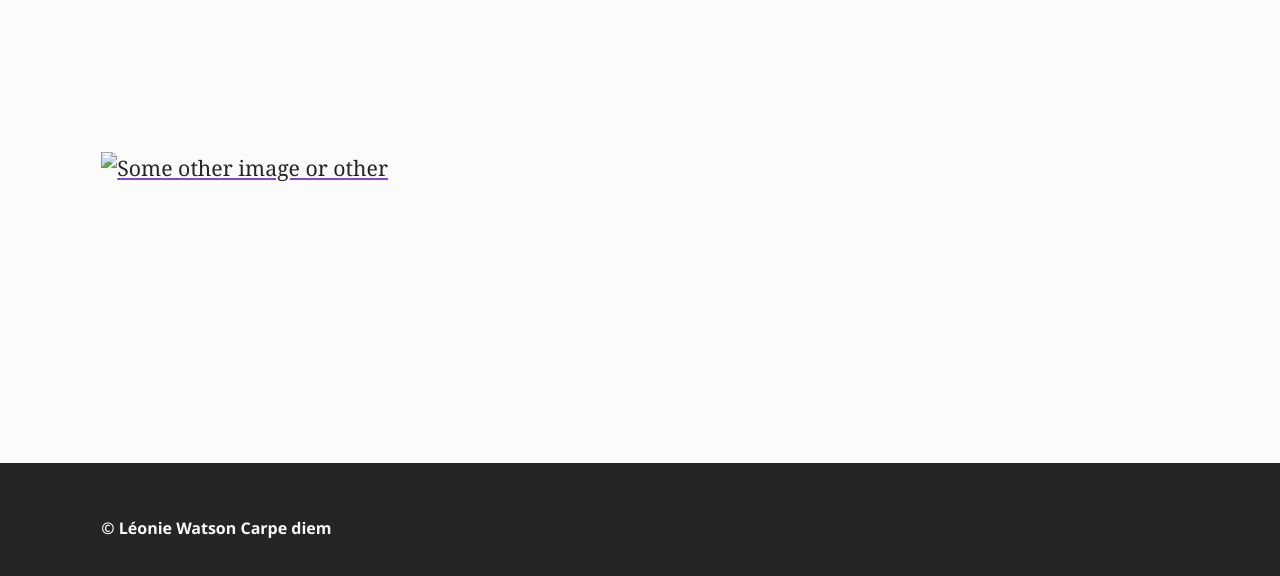
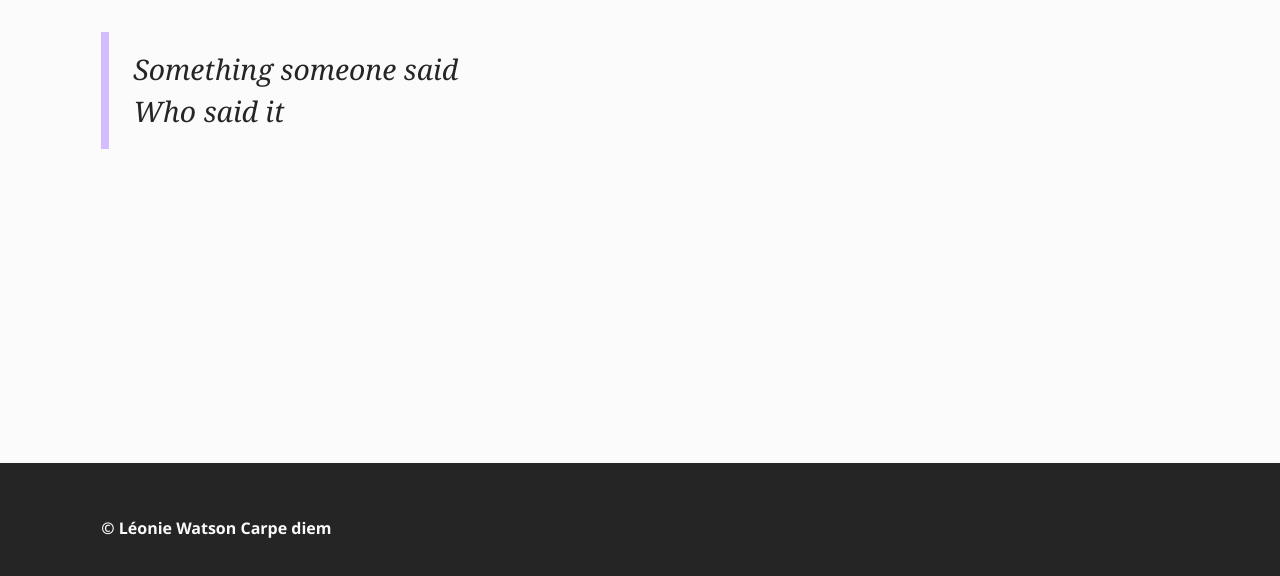
Before and after one commit to LJWatson/test-cases, a plain HTML site: page test.html in a window 1280 px wide. Shown: the part 210-786 px from the top of the page. Drawn offline with Linux system fonts and the light colour scheme; a web font is replaced by a local one.

Commit message:
Updates scratch test case

```diff
--- a/test.html
+++ b/test.html
@@ -32,9 +32,14 @@
 <h1>Scratch test case</h1>
 
 
-<a href="https://tink.uk"><svg role="img" aria-label="Some image or other"></svg></a>
-
-<a href="https://tink.uk"><img src="this.png" alt="Some other image or other"></a>
+<figure>
+<blockquote>
+Something someone said
+<footer>
+Who said it
+</footer>
+</blockquote>
+</figure>
 
 </div>
 </div>
```
